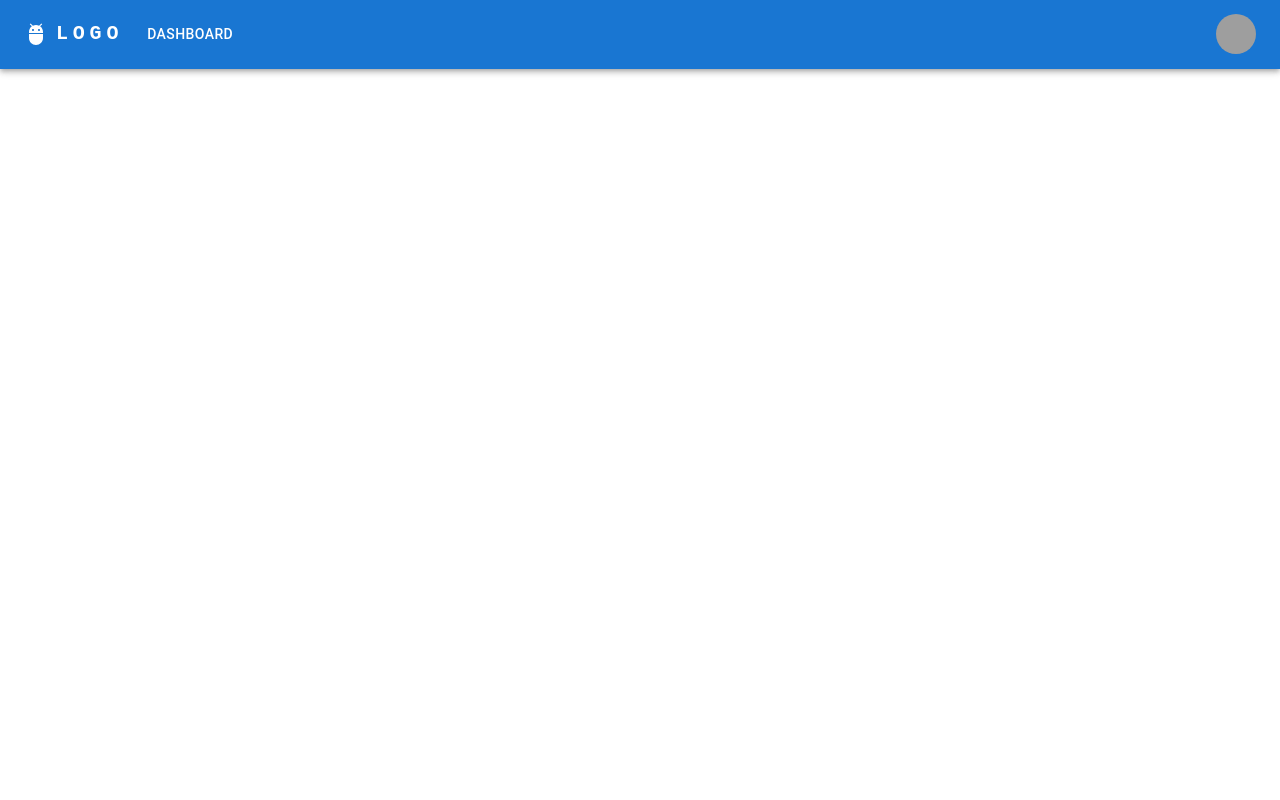
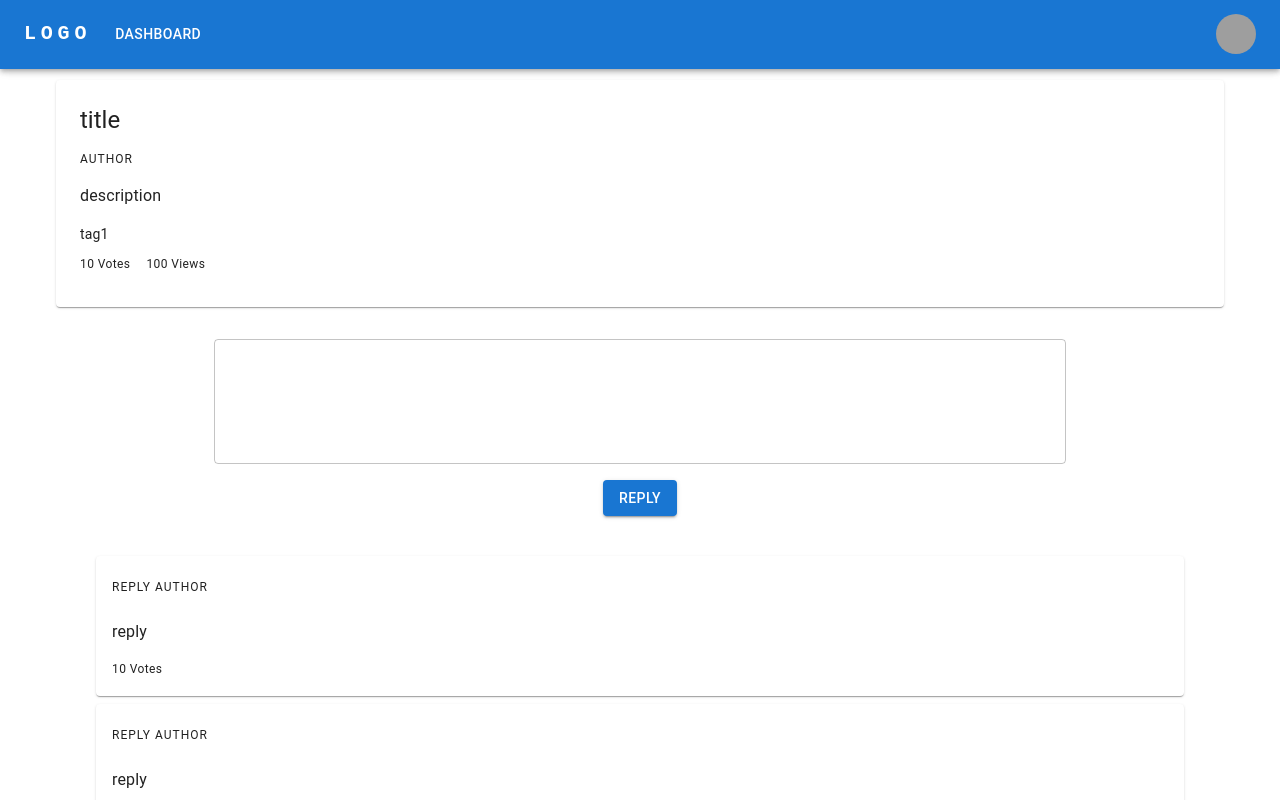
Before and after one commit to AryanKhilwani/ask-ietians-client, a React (Create React App) app: page /post/1 in a window 1280 px wide. Before the commit this address had no page. Shown: the top 800 px of the page. Built offline with nearby package versions, Linux system fonts and the light colour scheme; grey boxes are pictures that could not be loaded.

Commit message:
added postpage

```diff
--- a/src/App.js
+++ b/src/App.js
@@ -1,9 +1,12 @@
 import './App.css';
-import { Route, Routes } from 'react-router-dom';
+import { Route, Routes, useNavigate } from 'react-router-dom';
 import Navbar from './components/Navbar';
 import Dashboard from './components/Dashboard';
 import SignIn from './components/SignIn';
 import { Container } from '@mui/material';
+import Postpage from './components/Postpage';
+import SignUp from './components/SignUp';
+import { useEffect } from 'react';
 
 function App() {
   return (
@@ -11,10 +14,16 @@ function App() {
       <Navbar />
       <Container maxWidth="lg">
         <Routes>
-            <Route exact path='/signin' element={<SignIn/>} />
-            <Route exact path='/dashboard' element={<Dashboard/>} />
+          <Route exact path='/signin' element={<SignIn />} />
 
-            <Route exact path='/' element={<Dashboard/>} />
+          <Route exact path='/signup' element={<SignUp/>} />
+          <Route exact path='/dashboard' element={<Dashboard />} />
+          <Route
+            path="/post/:id"
+            element={
+              <Postpage />}
+          />
+          <Route exact path='/' element={<Dashboard />} />
           <Route exact path='/logout' element={<Logout />} />
         </Routes>
       </Container>
@@ -22,6 +31,11 @@ function App() {
   );
 }
 const Logout = () => {
+  const Navigate = useNavigate()
+useEffect(() => {
+  Navigate('/dashboard')
+// eslint-disable-next-line
+}, [])
 
 
 }
--- a/src/components/Dashboard.js
+++ b/src/components/Dashboard.js
@@ -49,14 +49,12 @@ const Dashboard = () => {
       const post = posts[i];
       const { tag } = post;
       for (let j in tag) {
-        console.log(tag[j].name,selectedTag.name,post)
         if (tag[j].name === selectedTag.name) {
           filtered.push(post);
           break;
         }
       }
     }
-    console.log(posts,selectedTag,filtered)
     setPosts(filtered);
   }
   const tags = [{_id:'1',name:'All posts'},{_id:'2',name:'tag1'},{_id:'3',name:'tag2'}]
@@ -66,7 +64,7 @@ const Dashboard = () => {
 
   return (
     <>
-      <Grid container sx={{ mt: 2 }}>
+      <Grid container sx={{ mt: 10 }}>
         <Grid item xs={10} >
           <Posts posts={posts} />
         </Grid>
--- a/src/components/Navbar.js
+++ b/src/components/Navbar.js
@@ -11,7 +11,6 @@ import Avatar from '@mui/material/Avatar';
 import Button from '@mui/material/Button';
 import Tooltip from '@mui/material/Tooltip';
 import MenuItem from '@mui/material/MenuItem';
-import AdbIcon from '@mui/icons-material/Adb';
 
 import { Link as RouterLink} from 'react-router-dom';
 
@@ -38,10 +37,9 @@ const ResponsiveAppBar = () => {
   };
 
   return (
-    <AppBar position="static">
+    <AppBar position="fixed">
       <Container maxWidth="xl">
         <Toolbar disableGutters>
-          <AdbIcon sx={{ display: { xs: 'none', md: 'flex' }, mr: 1 }} />
           <Typography
             variant="h6"
             noWrap
@@ -95,7 +93,6 @@ const ResponsiveAppBar = () => {
               ))}
             </Menu>
           </Box>
-          <AdbIcon sx={{ display: { xs: 'flex', md: 'none' }, mr: 1 }} />
           <Typography
             variant="h5"
             noWrap
--- /dev/null
+++ b/src/components/Postpage.js
@@ -0,0 +1,75 @@
+import React, { useState } from 'react'
+import { useParams } from 'react-router-dom'
+
+
+import Card from '@mui/material/Card';
+import CardContent from '@mui/material/CardContent';
+import Typography from '@mui/material/Typography';
+import { Container, Grid, Stack } from "@mui/material";
+import Postreply from './Postreply';
+import Replies from './Replies';
+
+const Postpage = () => {
+  const {id} = useParams();
+  const post = {
+    _id: id,
+    title: 'title',
+    author: {
+      name: 'author'
+    },
+    description: 'description',
+    tag: [{_id:'2',name:'tag1'}],
+    votes: 10,
+    views: 100
+  }
+  const [votes, setVotes] = useState(post.votes)
+  const handleUpvote=()=>{
+    setVotes(votes+1)
+  }
+
+  return (
+    <Stack spacing={4} sx={{mt:10}} alignItems='center'>
+
+    <Card sx={{ p: 1, m: 1, width:'100%' }}>
+    <CardContent sx={{ p: 1, minHeight: 84 }}>
+        <Typography variant="h5" component="div" sx={{ m: 1 }}>
+            {post.title}
+        </Typography>
+        <Typography variant="overline" sx={{ m: 1 }}>
+            {post.author.name}
+        </Typography>
+        <Typography variant="body1" sx={{ m: 1 }}>
+            {post.description}
+        </Typography>
+        <Grid container>
+            {post.tag.map((tag) => {
+                return (
+                    <Grid item key={tag._id}>
+                        <Typography variant="body2" sx={{ m: 1 }}>
+                            {tag.name}
+                        </Typography>
+                    </Grid>
+                );
+            })
+            }
+        </Grid>
+        <Typography variant="caption" sx={{ m: 1 }} onClick={handleUpvote}>
+            {votes} Votes
+        </Typography>
+        <Typography variant="caption" sx={{ m: 1 }}>
+            {post.views} Views
+        </Typography>
+    </CardContent>
+</Card>
+<Container maxWidth='md'>
+<Postreply/>
+</Container>
+
+<Container>
+<Replies/>
+</Container>
+</Stack>
+  )
+}
+
+export default Postpage
--- /dev/null
+++ b/src/components/Postreply.js
@@ -0,0 +1,31 @@
+import React from 'react'
+
+import TextField from '@mui/material/TextField';
+import { Button, Stack } from '@mui/material';
+
+
+const Postreply = () => {
+    const [value, setValue] = React.useState('');
+    const handleChange = (event) => {
+        setValue(event.target.value);
+    };
+    const handleClick=()=>{
+        console.log(value)
+    }
+    return (
+        <Stack spacing={2} alignItems='center'>
+            <TextField
+            id="outlined-multiline-flexible"
+            fullWidth
+            multiline
+            rows={4}
+            value={value}
+            onChange={handleChange}/>
+            <Button variant='contained' sx={{maxWidth:'10%'}} onClick={handleClick}>
+                Reply
+            </Button>
+        </Stack>
+    )
+}
+
+export default Postreply
--- /dev/null
+++ b/src/components/Replies.js
@@ -0,0 +1,54 @@
+import {  Card, Stack, Typography } from '@mui/material'
+import React from 'react'
+
+const Replies = () => {
+    const replies = [{
+        _id: 1,
+        author: {
+            name: 'reply author'
+        },
+        comment: 'reply',
+        votes: 10
+    }, {
+        _id: 2,
+        author: {
+            name: 'reply author'
+        },
+        comment: 'reply',
+
+        votes: 10
+    },
+    {
+        _id: 3,
+        author: {
+            name: 'reply author'
+        },
+        comment: 'reply',
+
+        votes: 10
+    }]
+    return (
+        <>{replies && replies.map((reply) => {
+            return (
+                <Card  sx={{ p: 1, m: 1 }} key={reply._id}>
+                <Stack>
+
+                    <Typography variant="overline" sx={{ m: 1 }}>
+                        {reply.author.name}
+                    </Typography>
+
+                    <Typography variant="body1" sx={{ m: 1 }}>
+                        {reply.comment}
+                    </Typography>
+
+                    <Typography variant="caption" sx={{ m: 1 }}>
+                        {reply.votes} Votes
+                    </Typography>
+                </Stack>
+                </Card>
+            )
+        })}</>
+    )
+}
+
+export default Replies
--- /dev/null
+++ b/src/components/SignUp.js
@@ -0,0 +1,106 @@
+import * as React from 'react';
+import Avatar from '@mui/material/Avatar';
+import Button from '@mui/material/Button';
+import CssBaseline from '@mui/material/CssBaseline';
+import TextField from '@mui/material/TextField';
+import FormControlLabel from '@mui/material/FormControlLabel';
+import Checkbox from '@mui/material/Checkbox';
+import Link from '@mui/material/Link';
+import Grid from '@mui/material/Grid';
+import Box from '@mui/material/Box';
+import LockOutlinedIcon from '@mui/icons-material/LockOutlined';
+import Typography from '@mui/material/Typography';
+import Container from '@mui/material/Container';
+
+import {Link as Navlink} from 'react-router-dom'
+
+
+export default function SignUp() {
+    const handleSubmit = (event) => {
+        event.preventDefault();
+        const data = new FormData(event.currentTarget);
+        console.log({
+            email: data.get('email'),
+            password: data.get('password'),
+        });
+    };
+
+    return (
+        <>
+            <Container component="main" maxWidth="xs" sx={{ mt: 10 }}>
+                <CssBaseline />
+                <Box >
+                    <Container
+                        sx={{
+                            backgroundColor: 'rgba(255,255,255,0.3)',
+                            backgroundImage: `linear-gradient(to bottom right, rgba(255,255,255,0.2), rgba(255,255,255,0))`,
+                            backdropFilter: `blur(7px)`,
+                            boxShadow: "10px 10px 10px rgba(30, 30, 30, 0.1)",
+                            borderLeft: `solid 1px rgba(255,255,255,0.3)`,
+                            borderTop: `solid 1px rgba(255,255,255,0.3)`,
+                            borderRadius: 2,
+                            p: 1,
+
+                            marginTop: 8,
+                            display: 'flex',
+                            flexDirection: 'column',
+                            alignItems: 'center',
+                        }}>
+                        <Avatar sx={{ m: 1, bgcolor: 'secondary.main' }}>
+                            <LockOutlinedIcon />
+                        </Avatar>
+                        <Typography component="h1" variant="h5">
+                            Sign up
+                        </Typography>
+                        <Box component="form" onSubmit={handleSubmit} noValidate sx={{ mt: 1 }}>
+                            <TextField
+                                margin="normal"
+                                required
+                                fullWidth
+                                id="email"
+                                label="Email Address"
+                                name="email"
+                                autoComplete="email"
+                                autoFocus
+                            />
+                            <TextField
+                                margin="normal"
+                                required
+                                fullWidth
+                                name="password"
+                                label="Password"
+                                type="password"
+                                id="password"
+                                autoComplete="current-password"
+                            />
+                            <FormControlLabel
+                                control={<Checkbox value="remember" color="primary" />}
+                                label="Remember me"
+                            />
+                            <Button
+                                type="submit"
+                                fullWidth
+                                variant="contained"
+                                sx={{ mt: 3, mb: 2 }}
+                            >
+                                Sign In
+                            </Button>
+                            <Grid container>
+                                <Grid item xs>
+                                    <Link href="#" variant="body2">
+                                        Forgot password?
+                                    </Link>
+                                </Grid>
+                                <Grid item>
+                                    <Link component={Navlink} to="/signin" variant="body2">
+                                        {"Already have an account? Sign In"}
+                                    </Link>
+                                </Grid>
+                            </Grid>
+                        </Box>
+                    </Container>
+                </Box>
+            </Container>
+        </>
+    );
+}
```
Also changed, not shown: src/components/Posts.js (+17 -4 lines), src/components/SignIn.js (+5 -4 lines). Lines whose indentation alone changed are shown as unchanged.
